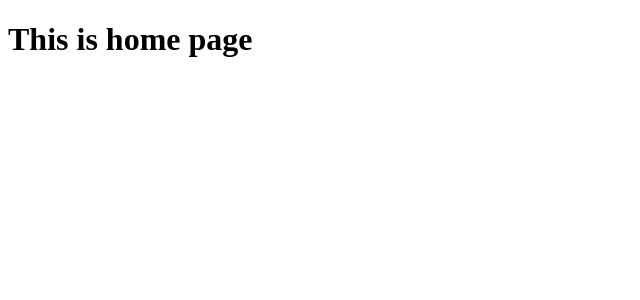
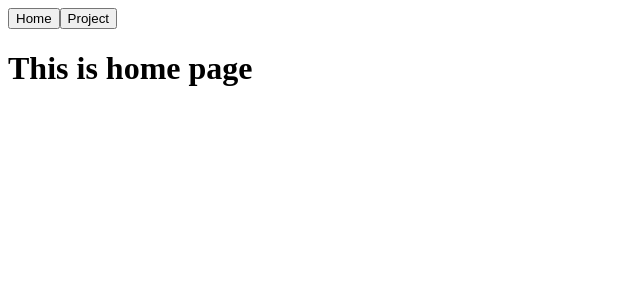
Before and after one commit to madhurrathod/Personal-Game-Dev-Website, a React (Vite) app in the folder website/: page / in a window 1280 px wide. Shown: the top 300 px of the page, without its empty margins (0-640 px from the left). Built offline with nearby package versions, Linux system fonts and the light colour scheme.

Commit message:
added projects page

```diff
--- /dev/null
+++ b/website/src/components/navbar.jsx
@@ -0,0 +1,17 @@
+import { useState } from "react"
+import {Home} from "../home"
+import { Project } from "../project"
+
+export const Navbar=()=>{
+
+    const [currentPage,setPage]= useState("Home")
+
+    return <>
+
+        <button onClick={()=>setPage("Home")}>Home</button>
+        <button onClick={()=>setPage("Project")}>Project</button>
+
+        {currentPage=="Home" && <Home/>}
+        {currentPage=="Project" && <Project/>}
+    </>
+}
--- a/website/src/main.jsx
+++ b/website/src/main.jsx
@@ -1,9 +1,9 @@
 import { StrictMode } from 'react'
 import { createRoot } from 'react-dom/client'
-import { Home } from './home'
+import { Navbar } from './components/navbar'
 
 createRoot(document.getElementById('root')).render(
   <StrictMode>
-    <Home />
+    <Navbar/>
   </StrictMode>,
 )
--- /dev/null
+++ b/website/src/project.jsx
@@ -0,0 +1,3 @@
+export const Project = ()=>{
+    return <h1>Let's goooo, this is my project.</h1>
+}
```
